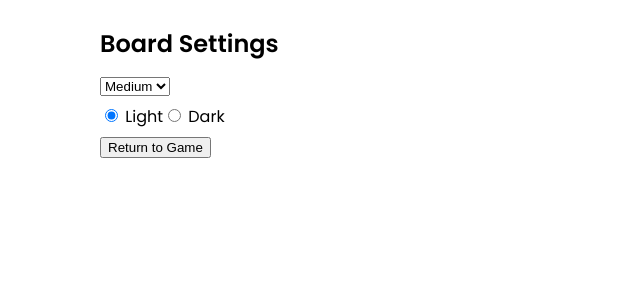
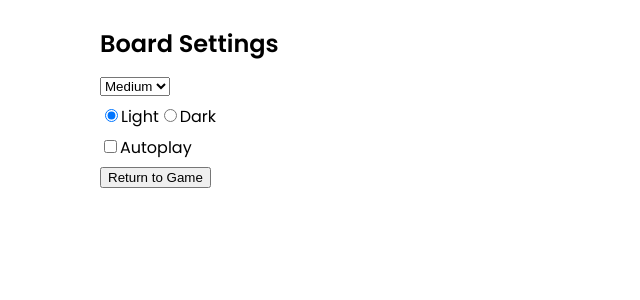
Before and after one commit to BattlesnakeOfficial/board, a React (Create React App) app: page /settings in a window 1280 px wide. Shown: the top 300 px of the page, without its empty margins (0-640 px from the left). Built offline with nearby package versions, Linux system fonts and the light colour scheme.

Commit message:
Autoplay setting (#43)
Added autoplay persistence.

* if autoplay is in url search params it will override the board setting value (and/or localstorage value)
* can persist autoplay setting in localstorage
* the autoplay setting defaults to true

```diff
--- a/src/app/storage.js
+++ b/src/app/storage.js
@@ -24,3 +24,31 @@ export function storageAvailable(type) {
     );
   }
 }
+
+export function getLocalSetting(key) {
+  if (storageAvailable("localStorage")) {
+    return window.localStorage.getItem(key);
+  }
+}
+
+export function setLocalSetting(key, value) {
+  if (storageAvailable("localStorage")) {
+    window.localStorage.setItem(key, value);
+  }
+}
+
+export function rehydrateLocalSettings() {
+  let checkAutoplay = getLocalSetting("autoplay");
+
+  if (typeof checkAutoplay === "undefined") {
+    checkAutoplay = true; // default to true
+  } else {
+    checkAutoplay = checkAutoplay === "true";
+  }
+
+  return {
+    frameRate: Number(getLocalSetting("frameRate")) || 10,
+    theme: getLocalSetting("theme") || "light",
+    autoplay: checkAutoplay
+  };
+}
--- a/src/components/game/GamePage.jsx
+++ b/src/components/game/GamePage.jsx
@@ -12,12 +12,16 @@ import {
   highlightSnake,
   togglePlayButtons
 } from "../../actions";
-import { storageAvailable } from "../../app/storage";
+import { rehydrateLocalSettings, storageAvailable } from "../../app/storage";
 
 const options = parseQueryString(window.location.search);
+if (typeof options.autoplay !== "undefined") {
+  options.autoplay = options.autoplay === "true";
+}
+
 let storedSettings = {};
 if (storageAvailable("localStorage")) {
-  storedSettings = window.localStorage;
+  storedSettings = rehydrateLocalSettings();
 } else {
   console.info(
     "Please enable localStorage for an improved experience that allows you to persist board settings."
@@ -26,8 +30,10 @@ if (storageAvailable("localStorage")) {
 
 const mapStateToProps = state => {
   const gameState = state.game;
+  const settings = state.settings;
+
   return {
-    options: { ...storedSettings, ...options },
+    options: { ...storedSettings, ...settings, ...options },
     ruleset: gameState.ruleset,
     grid: gameState.grid,
     gameNotFound: gameState.gameNotFound,
@@ -35,7 +41,7 @@ const mapStateToProps = state => {
     currentFrame: gameState.currentFrame,
     frames: gameState.frames,
     highlightedSnake: gameState.highlightedSnake,
-    theme: gameState.theme
+    theme: settings.theme
   };
 };
 
--- a/src/components/settings/SettingsPage.jsx
+++ b/src/components/settings/SettingsPage.jsx
@@ -1,6 +1,8 @@
 import React, { useEffect } from "react";
 import { useDispatch, useSelector } from "react-redux";
 import {
+  autoPlayUpdated,
+  currentAutoplay,
   currentFrameRate,
   currentTheme,
   frameRateUpdated,
@@ -15,6 +17,7 @@ const SettingsPage = () => {
   const history = useHistory();
   const theme = useSelector(currentTheme);
   const playbackSpeed = useSelector(currentFrameRate);
+  const autoplay = useSelector(currentAutoplay);
   const dispatch = useDispatch();
 
   useEffect(() => {
@@ -41,7 +44,7 @@ const SettingsPage = () => {
               dispatch(themeSelected(e.target.value)) &&
               dispatch(themeChanged(e.target.value))
             }
-          />{" "}
+          />
           Light
           <input
             type="radio"
@@ -52,8 +55,17 @@ const SettingsPage = () => {
               dispatch(themeSelected(e.target.value)) &&
               dispatch(themeChanged(e.target.value))
             }
-          />{" "}
+          />
           Dark
+        </div>
+        <div>
+          <input
+            type="checkbox"
+            name="autoplay"
+            checked={autoplay}
+            onChange={e => dispatch(autoPlayUpdated(e.target.checked))}
+          />
+          Autoplay
         </div>
         <div>
           <button onClick={() => history.goBack()}>Return to Game</button>
--- a/src/components/settings/settings-slice.js
+++ b/src/components/settings/settings-slice.js
@@ -1,10 +1,11 @@
 import { createSlice } from "@reduxjs/toolkit";
-import { storageAvailable } from "../../app/storage";
+import {
+  getLocalSetting,
+  rehydrateLocalSettings,
+  setLocalSetting
+} from "../../app/storage";
 
-const initialState = {
-  frameRate: Number(getLocalSetting("frameRate")) || 10,
-  theme: getLocalSetting("theme") || "light"
-};
+const initialState = rehydrateLocalSettings();
 
 export const settingsSlice = createSlice({
   name: "settings",
@@ -15,31 +16,26 @@ export const settingsSlice = createSlice({
     },
     themeSelected(state, action) {
       state.theme = action.payload;
+    },
+    autoPlayUpdated(state, action) {
+      state.autoplay = action.payload;
     }
   }
 });
 
 // toolkit generates the actions for us
-export const { frameRateUpdated, themeSelected } = settingsSlice.actions;
+export const {
+  frameRateUpdated,
+  themeSelected,
+  autoPlayUpdated
+} = settingsSlice.actions;
 
-/*// The function below is called a selector and allows us to select a value from
+// The function below is called a selector and allows us to select a value from
 // the state. Selectors can also be defined inline where they're used instead of
 // in the slice file. For example: `useSelector((state: RootState) => state.counter.value)`
-export const selectCount = (state) => state.counter.value;*/
 export const currentFrameRate = state => state.settings.frameRate;
 export const currentTheme = state => state.settings.theme;
-
-function getLocalSetting(key) {
-  if (storageAvailable("localStorage")) {
-    return window.localStorage.getItem(key);
-  }
-}
-
-function setLocalSetting(key, value) {
-  if (storageAvailable("localStorage")) {
-    window.localStorage.setItem(key, value);
-  }
-}
+export const currentAutoplay = state => state.settings.autoplay;
 
 export function settingsStoreListener(state) {
   if (state.settings.frameRate !== getLocalSetting("frameRate")) {
@@ -49,6 +45,10 @@ export function settingsStoreListener(state) {
   if (state.settings.theme !== getLocalSetting("theme")) {
     setLocalSetting("theme", state.settings.theme);
   }
+
+  if (state.settings.autoplay !== getLocalSetting("autoplay")) {
+    setLocalSetting("autoplay", state.settings.autoplay);
+  }
 }
 
 export default settingsSlice.reducer;
--- a/src/reducers/index.js
+++ b/src/reducers/index.js
@@ -18,8 +18,6 @@ const reducers = (state = initialState, action) => {
     case types.SET_THEME:
       return { ...state, theme: action.theme };
     case types.SET_GAME_OPTIONS:
-      action.gameOptions.autoplay =
-        action.gameOptions.autoplay && action.gameOptions.autoplay === "true";
       action.gameOptions.turn = parseInt(action.gameOptions.turn) || 0;
       action.gameOptions.loop =
         action.gameOptions.loop && action.gameOptions.loop === "true";
```
